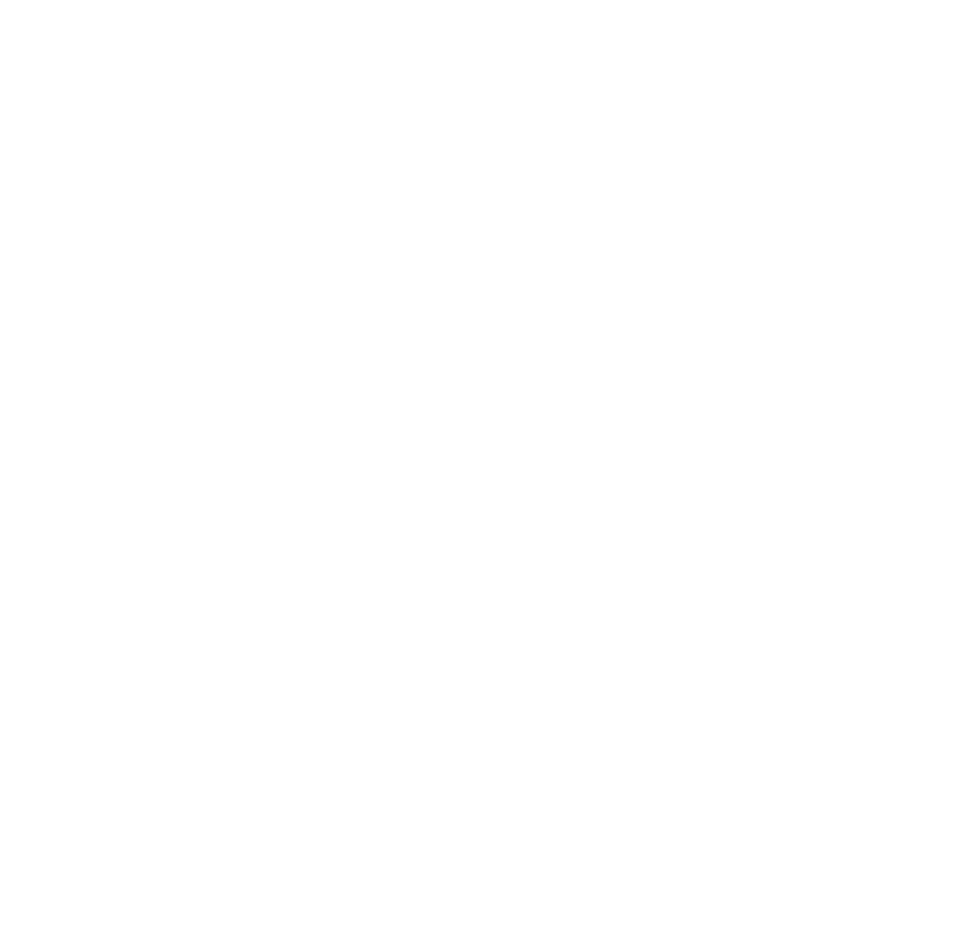
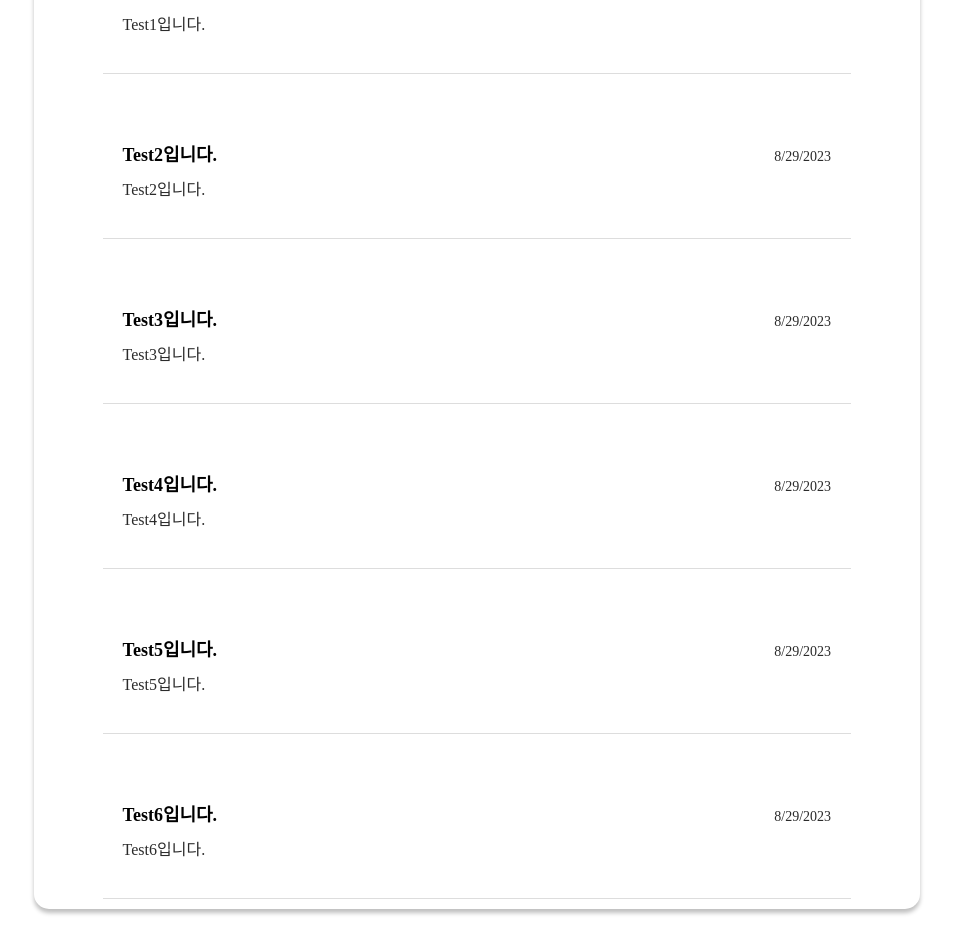
Before and after one commit to wjdgml/seb45_main_012, a React (Create React App) app in the folder client/: page / in a window 1280 px wide. Shown: the part 2189-3128 px from the top of the page, without its empty margins (254-1207 px from the left). Before the commit the page ends 1148 px from the top, so only its background shows below. Built offline with nearby package versions, Linux system fonts and the light colour scheme.

Commit message:
feat : 무한스크롤 구현

```diff
--- a/client/src/components/PostList.jsx
+++ b/client/src/components/PostList.jsx
@@ -1,4 +1,4 @@
-// import React, { useState, useEffect } from 'react';
+import React, { useState, useEffect } from 'react';
 import '../styles/PostList.css';
 
 const testData = [
@@ -55,14 +55,156 @@
         "body": "Test6입니다.",
         "open": "open",
         "createdAt": "2023-08-29T09:22:18.7444354"
-    }
+    },
+    {
+      "id": 1,
+      "userId": 1,
+      "type": "free",
+      "title": "Test1입니다.",
+      "body": "Test1입니다.",
+      "open": "open",
+      "createdAt": "2023-08-29T09:22:18.7444354"
+  },
+  {
+      "id": 2,
+      "userId": 2,
+      "type": "free",
+      "title": "Test2입니다.",
+      "body": "Test2입니다.",
+      "open": "open",
+      "createdAt": "2023-08-29T09:22:18.7444354"
+  },
+  {
+      "id": 3,
+      "userId": 3,
+      "type": "free",
+      "title": "Test3입니다.",
+      "body": "Test3입니다.",
+      "open": "open",
+      "createdAt": "2023-08-29T09:22:18.7444354"
+  },
+  {
+      "id": 4,
+      "userId": 4,
+      "type": "free",
+      "title": "Test4입니다.",
+      "body": "Test4입니다.",
+      "open": "open",
+      "createdAt": "2023-08-29T09:22:18.7444354"
+  },
+  {
+      "id": 5,
+      "userId": 5,
+      "type": "free",
+      "title": "Test5입니다.",
+      "body": "Test5입니다.",
+      "open": "open",
+      "createdAt": "2023-08-29T09:22:18.7444354"
+  },
+  {
+      "id": 6,
+      "userId": 6,
+      "type": "free",
+      "title": "Test6입니다.",
+      "body": "Test6입니다.",
+      "open": "open",
+      "createdAt": "2023-08-29T09:22:18.7444354"
+  },
+  {
+    "id": 1,
+    "userId": 1,
+    "type": "free",
+    "title": "Test1입니다.",
+    "body": "Test1입니다.",
+    "open": "open",
+    "createdAt": "2023-08-29T09:22:18.7444354"
+},
+{
+    "id": 2,
+    "userId": 2,
+    "type": "free",
+    "title": "Test2입니다.",
+    "body": "Test2입니다.",
+    "open": "open",
+    "createdAt": "2023-08-29T09:22:18.7444354"
+},
+{
+    "id": 3,
+    "userId": 3,
+    "type": "free",
+    "title": "Test3입니다.",
+    "body": "Test3입니다.",
+    "open": "open",
+    "createdAt": "2023-08-29T09:22:18.7444354"
+},
+{
+    "id": 4,
+    "userId": 4,
+    "type": "free",
+    "title": "Test4입니다.",
+    "body": "Test4입니다.",
+    "open": "open",
+    "createdAt": "2023-08-29T09:22:18.7444354"
+},
+{
+    "id": 5,
+    "userId": 5,
+    "type": "free",
+    "title": "Test5입니다.",
+    "body": "Test5입니다.",
+    "open": "open",
+    "createdAt": "2023-08-29T09:22:18.7444354"
+},
+{
+    "id": 6,
+    "userId": 6,
+    "type": "free",
+    "title": "Test6입니다.",
+    "body": "Test6입니다.",
+    "open": "open",
+    "createdAt": "2023-08-29T09:22:18.7444354"
+}
 ];
 
 const PostList = () => {
+  const [visiblePosts, setVisiblePosts] = useState([]);
+  const [currentPage, setCurrentPage] = useState(1);
 
+  useEffect(() => {
+    // 페이지 로딩 시 초기 데이터 표시
+    const initialPosts = testData.slice(0, 5); // 한 번에 5개의 게시물 표시
+    setVisiblePosts(initialPosts);
+  }, []);
+
+  useEffect(() => {
+    // 스크롤 이벤트를 감지하여 다음 페이지 데이터 로딩
+    const handleScroll = () => {
+      if (
+        window.innerHeight + window.scrollY >=
+        document.body.offsetHeight - 100
+      ) {
+        // 스크롤이 페이지 하단에 도달하면 다음 페이지 데이터 로딩
+        const nextPage = currentPage + 1;
+        const startIndex = (nextPage - 1) * 5; // 5개씩 페이지당 표시
+        const endIndex = startIndex + 5;
+        const nextPosts = testData.slice(startIndex, endIndex);
+
+        if (nextPosts.length > 0) {
+          setVisiblePosts((prevPosts) => [...prevPosts, ...nextPosts]);
+          setCurrentPage(nextPage);
+        }
+      }
+    };
+
+    window.addEventListener('scroll', handleScroll);
+
+    return () => {
+      window.removeEventListener('scroll', handleScroll);
+    };
+  }, [currentPage]);
     return (
       <div className="post_list_container">
-        {testData.map((post) => (
+        {visiblePosts.map((post) => (
           <div className="post_item" key={post.id}>
             <div className="post_header">
               <div className="post_title">{post.title}</div>
```
